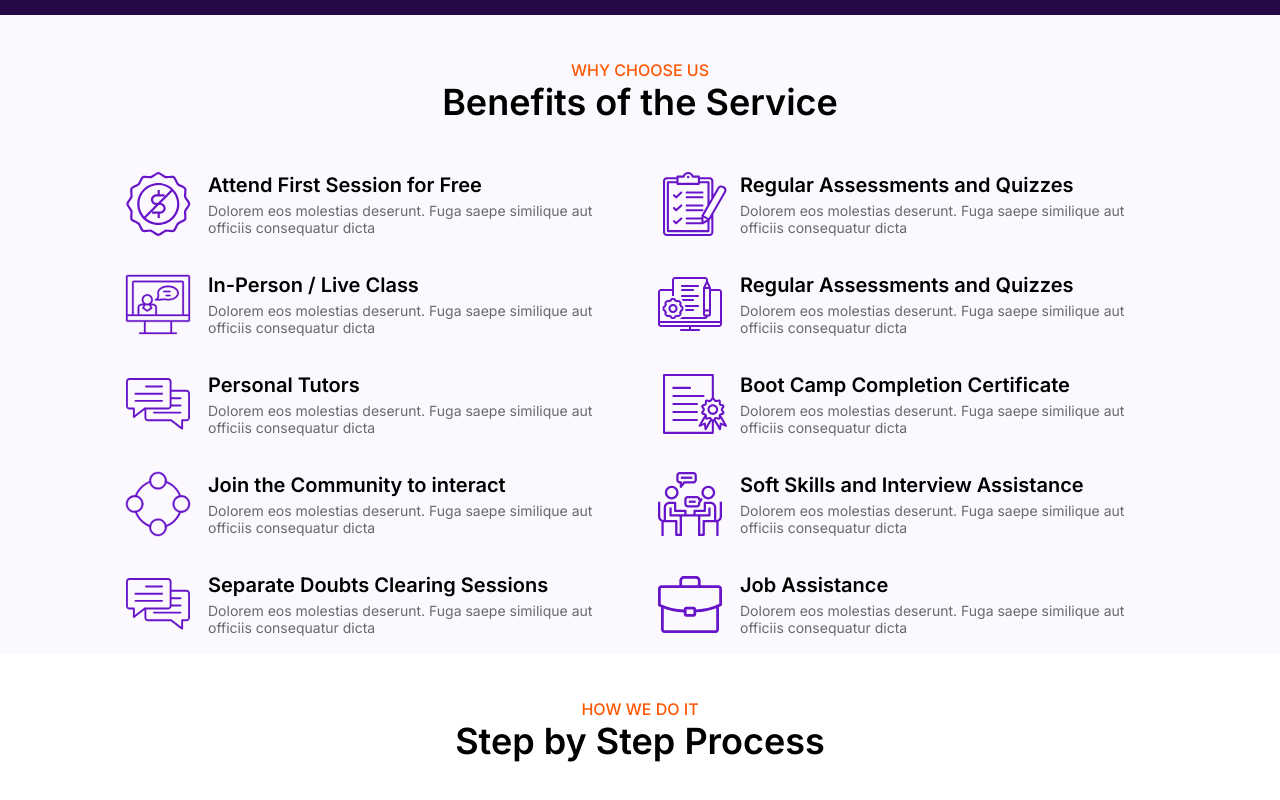
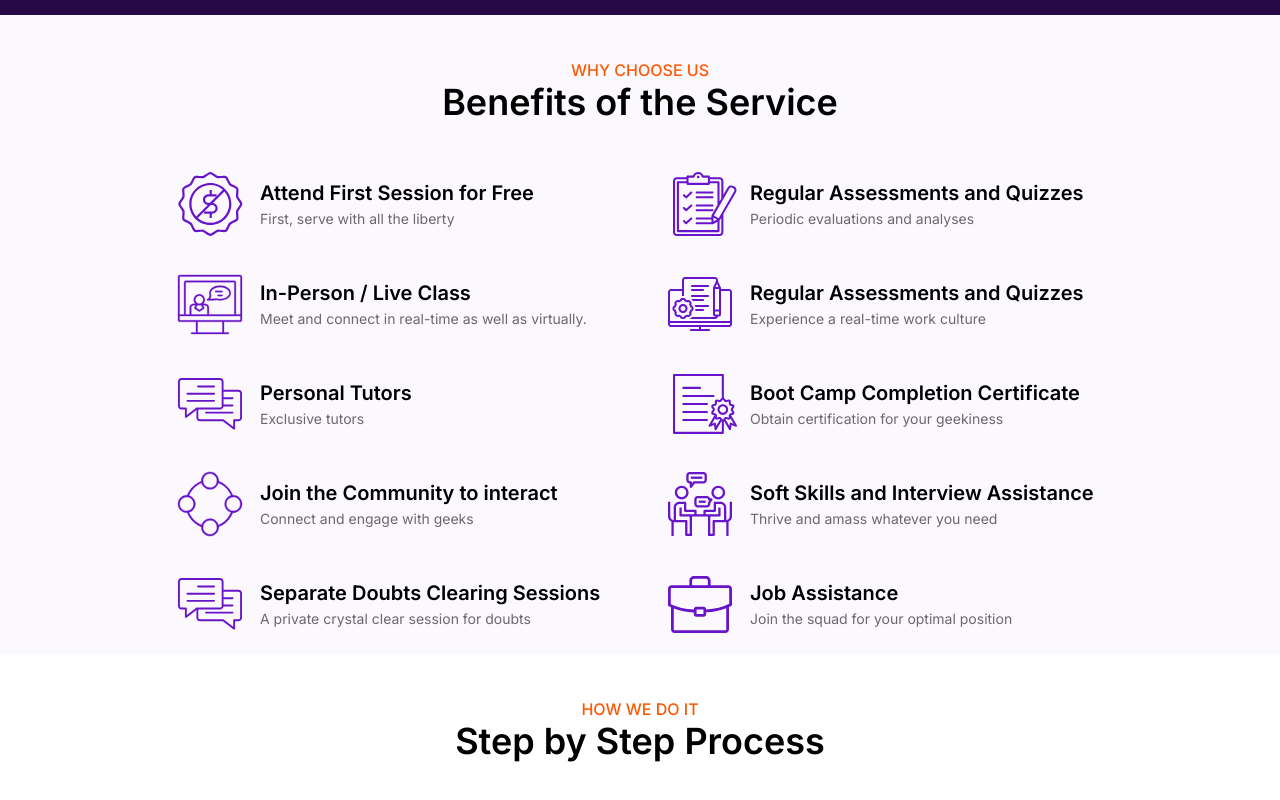
Before and after one commit to Josphine-Swetha23/ssbootcamp, a Next.js app: page / in a window 1280 px wide. Shown: the part 1220-2020 px from the top of the page. Built offline with nearby package versions, Linux system fonts and the light colour scheme.

Commit message:
replaced placeholder text in why choose us

```diff
--- a/pages/index.js
+++ b/pages/index.js
@@ -93,7 +93,7 @@ const HomePage = () => {
                 <img src="icon1.svg" alt="" />
                 <div className={styles.bicontxt}>
                   <div className={styles.bicontxt1}>Attend First Session for Free</div>
-                  <div className={styles.bicontxt2}>Dolorem eos molestias deserunt. Fuga saepe similique aut officiis consequatur dicta</div>
+                  <div className={styles.bicontxt2}>First, serve with all the liberty</div>
 
                 </div>
               </div>
@@ -101,7 +101,7 @@ const HomePage = () => {
                 <img src="icon2.svg" alt="" />
                 <div className={styles.bicontxt}>
                   <div className={styles.bicontxt1}>In-Person / Live Class</div>
-                  <div className={styles.bicontxt2}>Dolorem eos molestias deserunt. Fuga saepe similique aut officiis consequatur dicta</div>
+                  <div className={styles.bicontxt2}>Meet and connect in real-time as well as virtually.</div>
 
                 </div>
               </div>
@@ -109,7 +109,7 @@ const HomePage = () => {
                 <img src="icon3.svg" alt="" />
                 <div className={styles.bicontxt}>
                   <div className={styles.bicontxt1}>Personal Tutors</div>
-                  <div className={styles.bicontxt2}>Dolorem eos molestias deserunt. Fuga saepe similique aut officiis consequatur dicta</div>
+                  <div className={styles.bicontxt2}>Exclusive tutors  </div>
 
                 </div>
               </div>
@@ -117,7 +117,8 @@ const HomePage = () => {
                 <img src="icon4.svg" alt="" />
                 <div className={styles.bicontxt}>
                   <div className={styles.bicontxt1}>Join the Community to interact</div>
-                  <div className={styles.bicontxt2}>Dolorem eos molestias deserunt. Fuga saepe similique aut officiis consequatur dicta</div>
+                  <div className={styles.bicontxt2}>Connect and engage with geeks
+                  </div>
 
                 </div>
               </div>
@@ -125,7 +126,7 @@ const HomePage = () => {
                 <img src="icon5.svg" alt="" />
                 <div className={styles.bicontxt}>
                   <div className={styles.bicontxt1}>Separate Doubts Clearing Sessions</div>
-                  <div className={styles.bicontxt2}>Dolorem eos molestias deserunt. Fuga saepe similique aut officiis consequatur dicta</div>
+                  <div className={styles.bicontxt2}>A private crystal clear session for doubts</div>
 
                 </div>
               </div>
@@ -135,7 +136,7 @@ const HomePage = () => {
                 <img src="icon6.svg" alt="" />
                 <div className={styles.bicontxt}>
                   <div className={styles.bicontxt1}>Regular Assessments and Quizzes</div>
-                  <div className={styles.bicontxt2}>Dolorem eos molestias deserunt. Fuga saepe similique aut officiis consequatur dicta</div>
+                  <div className={styles.bicontxt2}>Periodic evaluations and analyses </div>
 
                 </div>
               </div>
@@ -143,7 +144,7 @@ const HomePage = () => {
                 <img src="icon7.svg" alt="" />
                 <div className={styles.bicontxt}>
                   <div className={styles.bicontxt1}>Regular Assessments and Quizzes</div>
-                  <div className={styles.bicontxt2}>Dolorem eos molestias deserunt. Fuga saepe similique aut officiis consequatur dicta</div>
+                  <div className={styles.bicontxt2}>Experience a real-time work culture</div>
 
                 </div>
               </div>
@@ -151,7 +152,7 @@ const HomePage = () => {
                 <img src="icon8.svg" alt="" />
                 <div className={styles.bicontxt}>
                   <div className={styles.bicontxt1}>Boot Camp Completion Certificate</div>
-                  <div className={styles.bicontxt2}>Dolorem eos molestias deserunt. Fuga saepe similique aut officiis consequatur dicta</div>
+                  <div className={styles.bicontxt2}>Obtain certification for your geekiness</div>
 
                 </div>
               </div>
@@ -159,7 +160,7 @@ const HomePage = () => {
                 <img src="icon9.svg" alt="" />
                 <div className={styles.bicontxt}>
                   <div className={styles.bicontxt1}>Soft Skills and Interview Assistance</div>
-                  <div className={styles.bicontxt2}>Dolorem eos molestias deserunt. Fuga saepe similique aut officiis consequatur dicta</div>
+                  <div className={styles.bicontxt2}>Thrive and amass whatever you need</div>
 
                 </div>
               </div>
@@ -167,7 +168,7 @@ const HomePage = () => {
                 <img src="icon10.svg" alt="" />
                 <div className={styles.bicontxt}>
                   <div className={styles.bicontxt1}>Job Assistance</div>
-                  <div className={styles.bicontxt2}>Dolorem eos molestias deserunt. Fuga saepe similique aut officiis consequatur dicta</div>
+                  <div className={styles.bicontxt2}>Join the squad for your optimal position</div>
 
                 </div>
               </div>
@@ -251,7 +252,7 @@ const HomePage = () => {
       </div>
       <div className={styles.wrapper2}>
         <div className={styles.wrappertxt}>
-          <div className={styles.wrappertxt1}>WHY CHOOSE US</div>
+          <div className={styles.wrappertxt1}>Meet Our Tutor</div>
           <div className={styles.wrappertxt2}>Tutor</div>
           <div className={styles.tutorcards}>
             <div className={styles.tutorcard}>
--- a/styles/index.module.css
+++ b/styles/index.module.css
@@ -161,7 +161,7 @@
 }
 .benefitswrappers {
   display: flex;
-  gap: 20px;
+  gap: 40px;
   justify-content: center;
   align-items: center;
   padding-top: 40px;
@@ -170,7 +170,7 @@
   display: flex;
   flex-direction: column;
   gap: 20px;
-  width: 40%;
+  width: 450px;
 }
 .biconwrapper {
   display: flex;
```
